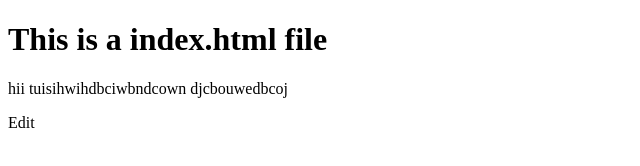
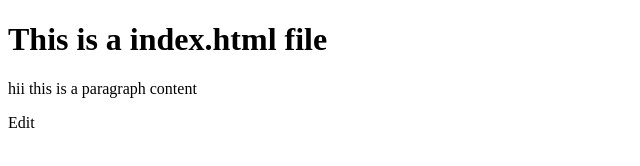
Before and after one commit to syamIT/GitPractice, a plain HTML site: page index.html in a window 1280 px wide. Shown: the whole page, without its empty margins (0-640 px from the left). Drawn offline with Linux system fonts and the light colour scheme.

Commit message:
changed para

```diff
--- a/index.html
+++ b/index.html
@@ -7,7 +7,7 @@
   </head>
   <body>
     <h1>This is a index.html file</h1>
-     <p>hii tuisihwihdbciwbndcown djcbouwedbcoj</p>
+    <p>hii this is a paragraph content</p>
     <p>Edit</p>
   </body>
 </html>
```
